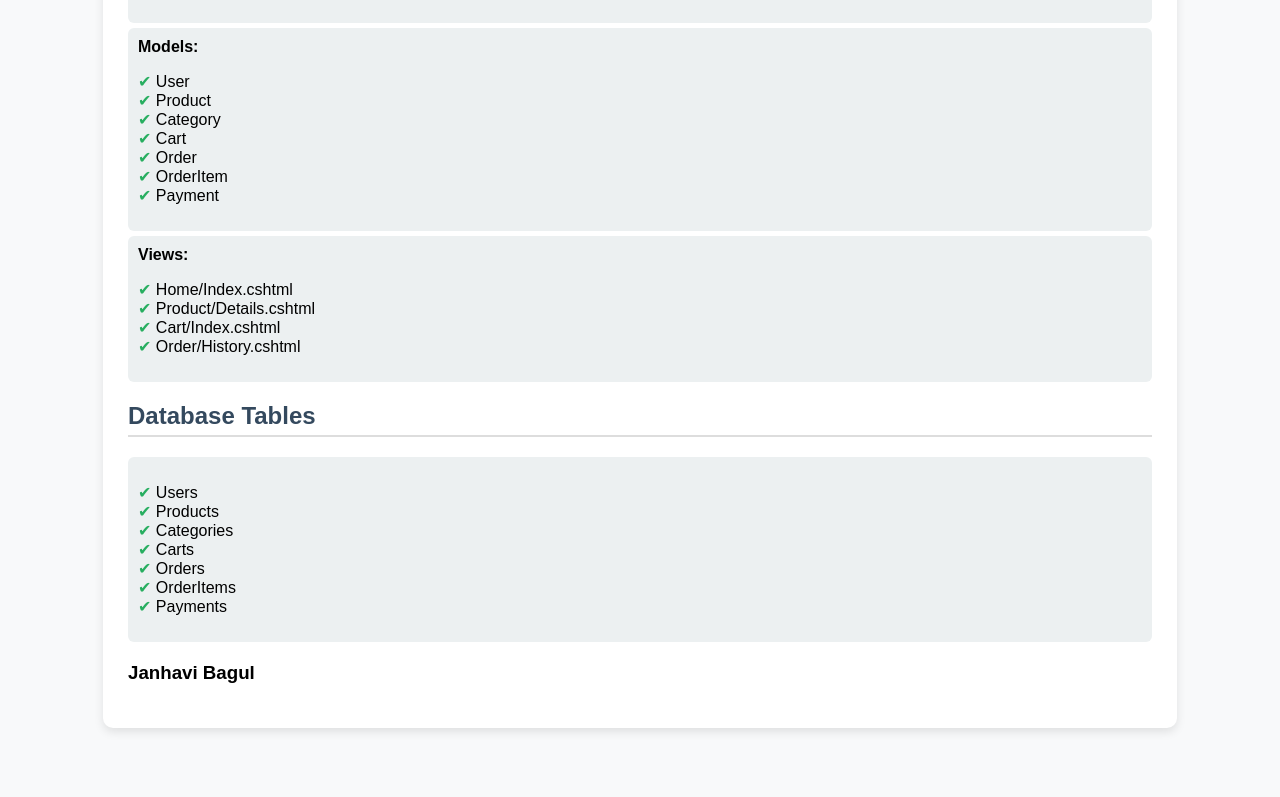
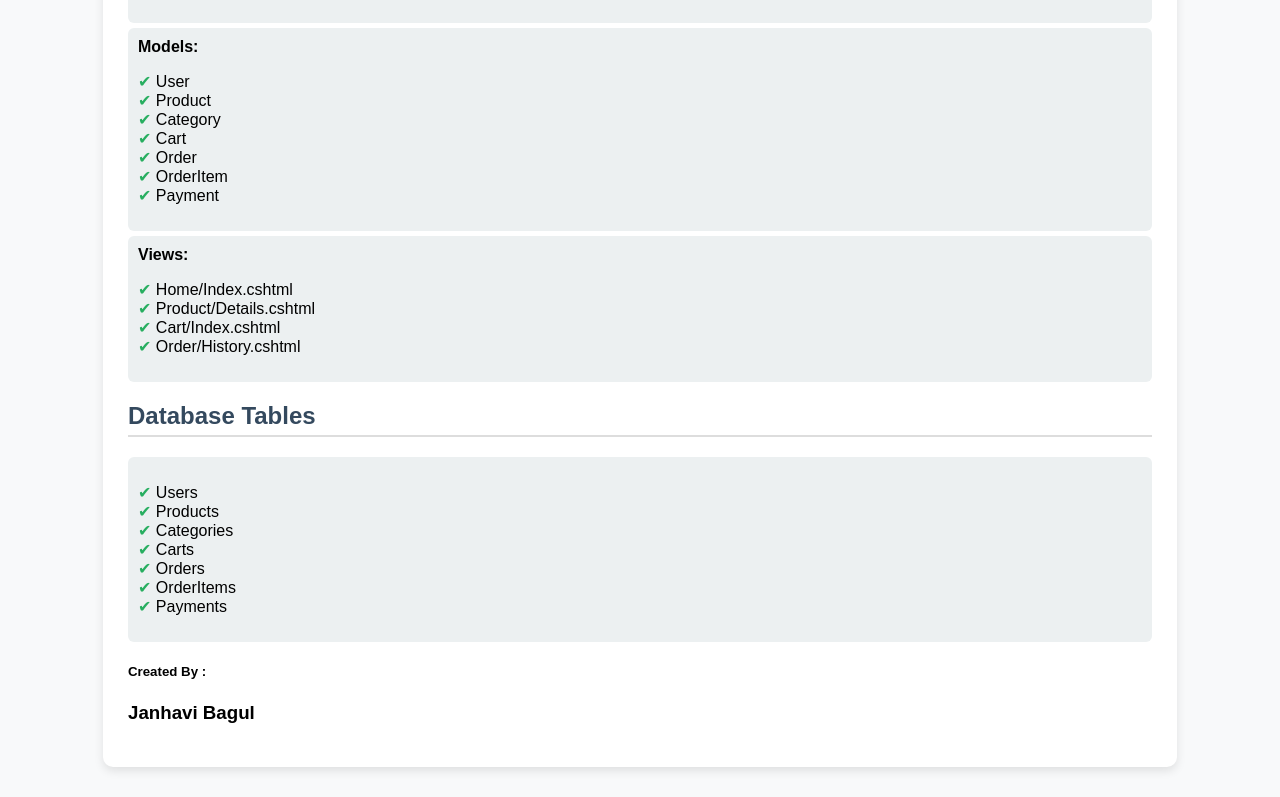
Before and after one commit to JanhaviBagul315/Project_Overview, a plain HTML site: page index.html in a window 1280 px wide. Shown: the part 424-1221 px from the top of the page. Before the commit the page ends 1182 px from the top, so only its background shows below. Drawn offline with Linux system fonts and the light colour scheme.

Commit message:
Update index.html

```diff
--- a/index.html
+++ b/index.html
@@ -112,7 +112,7 @@
             </div>
         </div>
             <div>
-        <h3>Janhavi Bagul</h3>
+        <p><h5>Created By :</></h5><h3>Janhavi Bagul</h3></p>
     </div>
     </div>
 </body>
```
